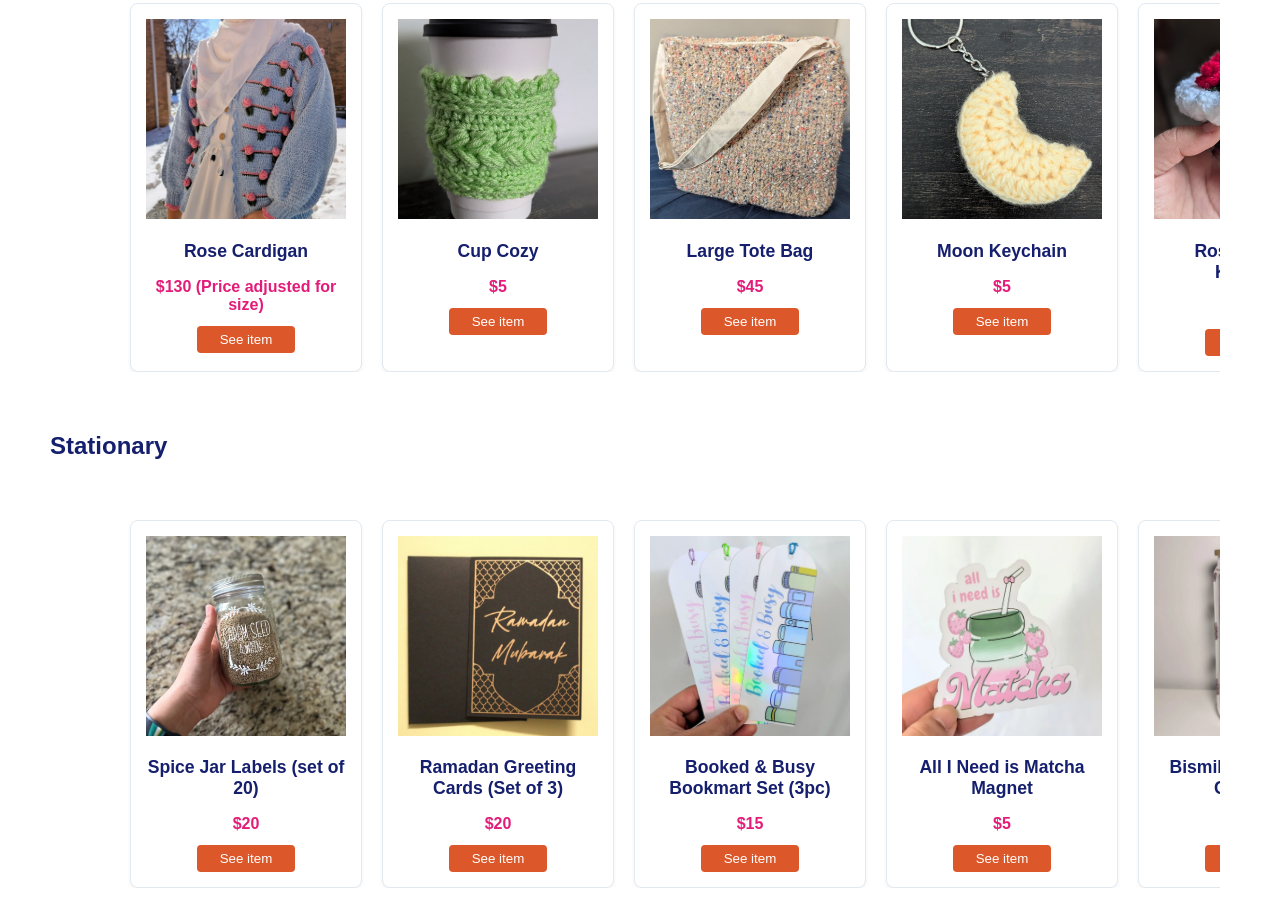
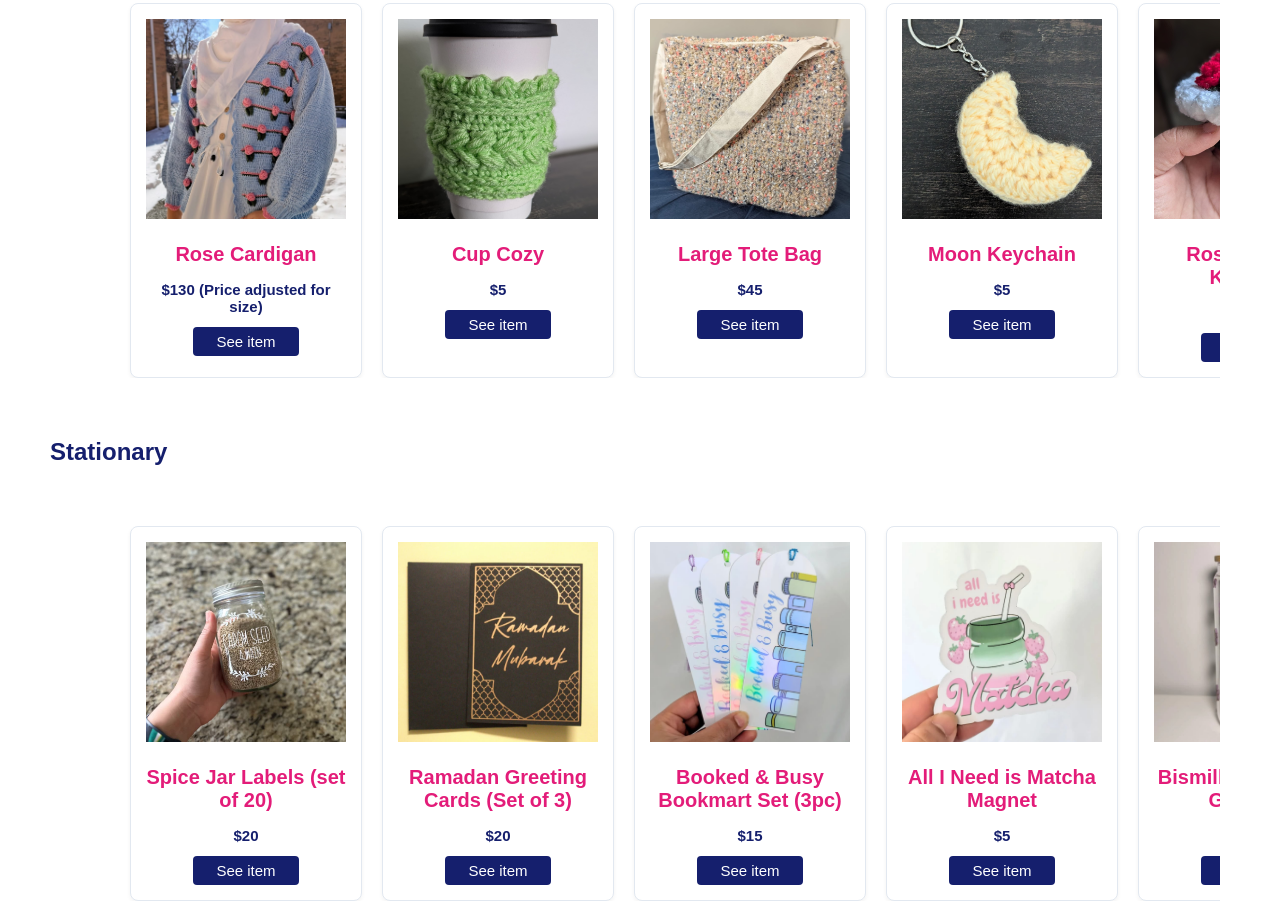
Before and after one commit to sanyasafi94/This-Sis_Capstone, a plain HTML site: page index.html in a window 1280 px wide. Shown: the part 887-1800 px from the top of the page. Drawn offline with Linux system fonts and the light colour scheme; a web font is replaced by a local one.

Commit message:
adjusting the colors that were hurting the accessibliuty score in lighthouse

```diff
--- a/styles.css
+++ b/styles.css
@@ -256,24 +256,26 @@ scroll-behavior: smooth;
 
 
 .product-card h3 {
-  font-size: 1.1rem;
+  font-size: 20px;
   margin-bottom: 8px;
-  color: #151f6d;
+  color:  rgb(227, 28, 121);
 }
 
 .product-card .price {
-  color:  rgb(227, 28, 121);
+  color:  #151f6d;
   font-weight: bold;
   margin-bottom: 12px;
+  font-size: 15px;
 }
 
 .product-card button {
-  background-color: #dc582a;
+  background-color:#151f6d;
   color: white;
   border: none;
   padding: 6px 23px;
   border-radius: 4px;
   cursor: pointer;
+  font-size: 15px;
 }
 
 .product-card button:hover {
@@ -374,7 +376,7 @@ color: #151f6d;
 .modal-price {
   font-weight: bold;
   font-size: 1.3rem;
-  color: rgb(227, 28, 121);
+  color: #151f6d;
   margin: .5rem 0;
 }
 
```
